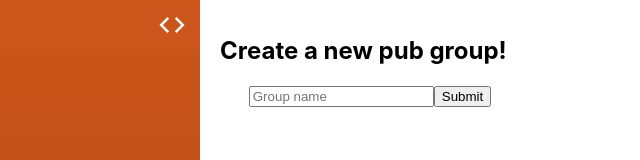
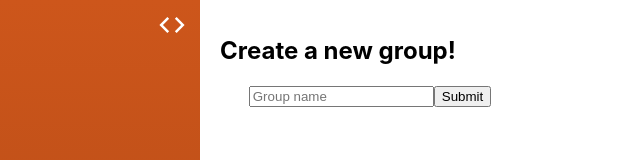
Before and after one commit to Catherine-Russell/BoozersWeepers, a React (Create React App) app in the folder frontend/: page /groups/new in a window 1280 px wide. Shown: the top 160 px of the page, without its empty margins (0-640 px from the left). Built offline with nearby package versions, Linux system fonts and the light colour scheme.

Commit message:
updates wording on new group page

```diff
--- a/frontend/src/components/newGroupPage/NewGroupPage.js
+++ b/frontend/src/components/newGroupPage/NewGroupPage.js
@@ -54,7 +54,7 @@ const NewGroupPage = ({ navigate }) => {
 			<VertNavbar expanded={expanded} toggleExpand={toggleExpand} />
 				<div className={`page-content ${expanded ? 'shifted-content' : ''}`}>
 
-					<h1 id='new-group-page-title' className="page-heading">Create a new pub group!</h1>
+					<h1 id='new-group-page-title' className="page-heading">Create a new group!</h1>
 
 					<form onSubmit={handleGroupSubmit}>
 
```
Also changed, not shown: 1 other file (tests, documents, lock files or other folders).
